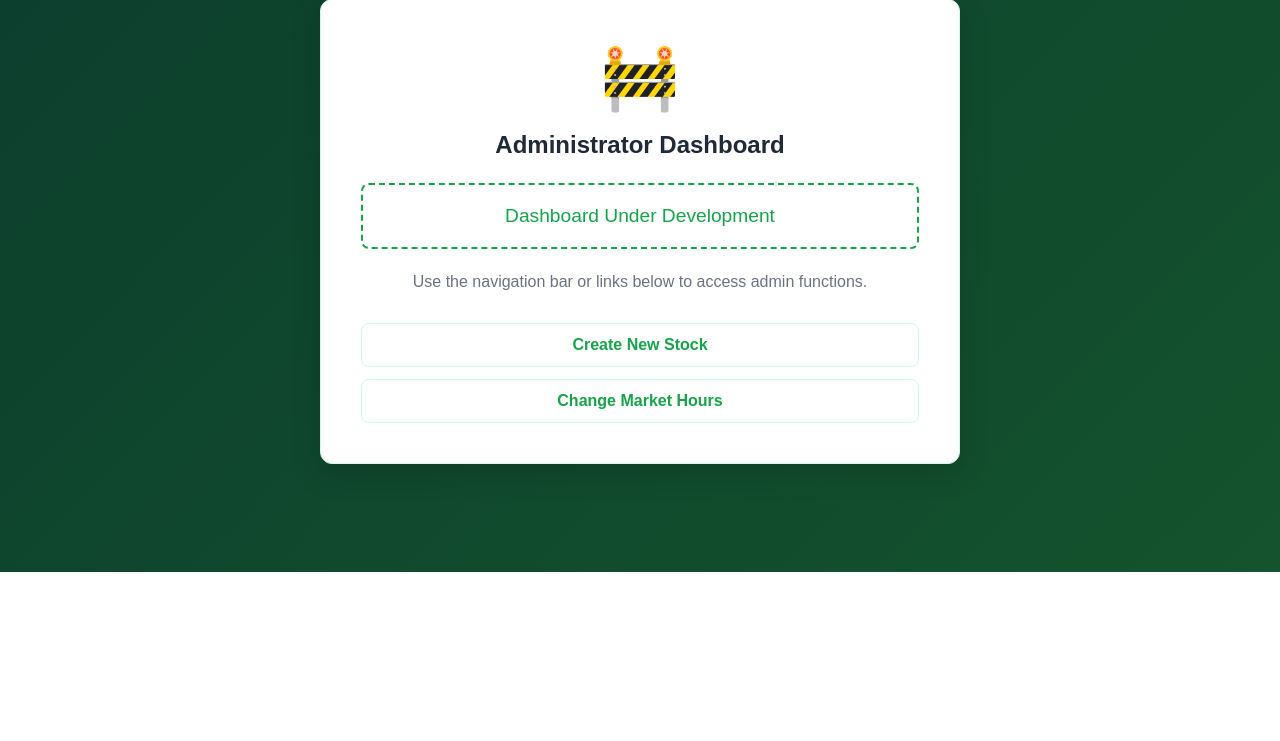
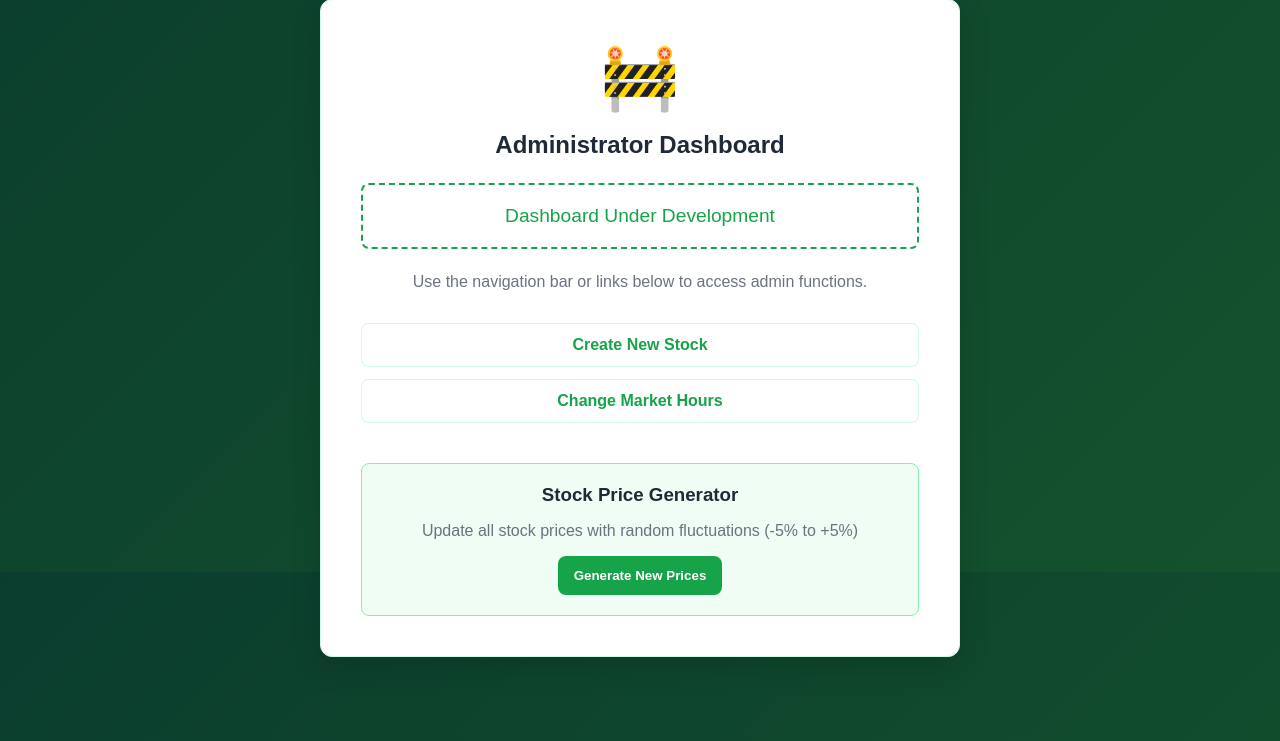
Before and after one commit to jraguil5/IFT401-FinalProject, a Django app: page /admin_dashboard/ in a window 1280 px wide. Shown: the part 228-969 px from the top of the page. Before the commit the page ends 800 px from the top, so only its background shows below. Run offline with Django 5.2, Linux system fonts and the light colour scheme; the visitor is signed in with stand-in values (Sample User, id 1).

Commit message:
Add Generate Prices button to admin dashboard

```diff
--- a/customer/static/js/buy_stock.js
+++ b/customer/static/js/buy_stock.js
@@ -1,5 +1,4 @@
 // Buy Stock Page - Handles stock selection, calculation, and purchase
-// Written by: InvestR.io Team
 console.log('buy_stock.js loaded!');
 // Get DOM elements
 const stockSelect = document.getElementById('stock');
--- a/customer/templates/admin/admin_dashboard.html
+++ b/customer/templates/admin/admin_dashboard.html
@@ -38,7 +38,67 @@
                 <a href="{% url 'admin_create_stock' %}">Create New Stock</a>
                 <a href="{% url 'admin_change_market_hours' %}">Change Market Hours</a>
             </div>
+
+            <div style="margin-top: 40px; padding: 20px; background: #f0fdf4; border: 1px solid #86efac; border-radius: 8px;">
+                <h3 style="margin: 0 0 12px;">Stock Price Generator</h3>
+                <p style="color: var(--muted); margin-bottom: 16px;">
+                    Update all stock prices with random fluctuations (-5% to +5%)
+                </p>
+                <button id="generatePricesBtn" class="btn" style="width: auto;">
+                    Generate New Prices
+                </button>
+                <div id="priceGenStatus" style="margin-top: 12px; display: none;"></div>
+            </div>
         </div>
     </main>
+
+    <script src="{% static 'js/admin.js' %}"></script>
+    <script>
+        const generateBtn = document.getElementById('generatePricesBtn');
+        const statusDiv = document.getElementById('priceGenStatus');
+
+        generateBtn.addEventListener('click', async () => {
+            generateBtn.disabled = true;
+            generateBtn.textContent = 'Generating...';
+            statusDiv.style.display = 'none';
+
+            try {
+                const response = await fetch('/api/v1/admin/generate_prices/', {
+                    method: 'POST',
+                    headers: {
+                        'X-CSRFToken': getCookie('csrftoken')
+                    }
+                });
+
+                const data = await response.json();
+
+                if (response.ok) {
+                    statusDiv.style.display = 'block';
+                    statusDiv.style.color = '#065f46';
+                    statusDiv.style.background = '#d1fae5';
+                    statusDiv.style.padding = '10px 12px';
+                    statusDiv.style.borderRadius = '8px';
+                    statusDiv.textContent = `${data.message}`;
+                } else {
+                    statusDiv.style.display = 'block';
+                    statusDiv.style.color = '#b91c1c';
+                    statusDiv.style.background = '#fee2e2';
+                    statusDiv.style.padding = '10px 12px';
+                    statusDiv.style.borderRadius = '8px';
+                    statusDiv.textContent = `${data.error || 'Failed to generate prices'}`;
+                }
+            } catch (error) {
+                statusDiv.style.display = 'block';
+                statusDiv.style.color = '#b91c1c';
+                statusDiv.style.background = '#fee2e2';
+                statusDiv.style.padding = '10px 12px';
+                statusDiv.style.borderRadius = '8px';
+                statusDiv.textContent = 'Network error. Please try again.';
+            } finally {
+                generateBtn.disabled = false;
+                generateBtn.textContent = '🎲 Generate New Prices';
+            }
+        });
+    </script>
 </body>
 </html>
--- a/customer/views.py
+++ b/customer/views.py
@@ -6,11 +6,15 @@ from django.shortcuts import render, redirect
 from django.contrib import messages
 from django.db import transaction
 from django.utils import timezone
+from django.views.decorators.http import require_http_methods
 from rest_framework import viewsets, permissions, status
 from rest_framework.decorators import action, api_view, permission_classes
 from rest_framework.response import Response
 from decimal import Decimal, InvalidOperation
 from .utils import is_market_open, get_market_status
+from django.core.management import call_command
+import io
+import sys
 
 from .models import BrokerageAccount, CustomUser, Transaction, Stock, Order, Trade, Position
 from .serializers import (
@@ -551,3 +555,42 @@ def admin_update_market_hours(request):
 def get_market_status_api(request):
     status_data = get_market_status()
     return Response(status_data)
+
+@login_required
+@require_http_methods(["POST"])
+def admin_generate_prices(request):
+    """API endpoint to trigger price generation"""
+
+    # Check if user is admin
+    if request.user.role != 'admin':
+        return JsonResponse({
+            'error': 'Unauthorized. Admin access required.'
+        }, status=403)
+
+    try:
+        # Capture command output
+        old_stdout = sys.stdout
+        sys.stdout = buffer = io.StringIO()
+
+        # Run the management command
+        call_command('generate_prices')
+
+        # Restore stdout and get output
+        sys.stdout = old_stdout
+        output = buffer.getvalue()
+
+        # Count updated stocks
+        from customer.models import Stock
+        stock_count = Stock.objects.count()
+
+        return JsonResponse({
+            'success': True,
+            'message': f'Successfully updated prices for {stock_count} stocks',
+            'details': output
+        })
+
+    except Exception as e:
+        sys.stdout = old_stdout
+        return JsonResponse({
+            'error': f'Failed to generate prices: {str(e)}'
+        }, status=500)
--- a/investr/urls.py
+++ b/investr/urls.py
@@ -9,8 +9,8 @@ from customer.views import (
     portfolio_view, buy_stock_view, sell_stock_view,
     deposit_cash_view, withdraw_cash_view,
     admin_change_market_hours_view, admin_create_stock_view,
-    role_based_redirect, sign_out_user, admin_create_stock_api,  admin_update_market_hours,
-    get_market_status_api,
+    role_based_redirect, sign_out_user, admin_create_stock_api, admin_update_market_hours,
+    get_market_status_api,admin_generate_prices,
 )
 
 router = DefaultRouter()
@@ -48,6 +48,8 @@ urlpatterns = [
     # Admin APIs
     path('api/v1/admin/create_stock/', admin_create_stock_api, name='api_admin_create_stock'),
     path('api/v1/admin/market_hours/', admin_update_market_hours, name='api_admin_market_hours'),
+    path('api/v1/admin/generate_prices/',admin_generate_prices, name='api_admin_generate_prices'),
+
 
     # Market status API (available to all authenticated users)
     path('api/v1/market-status/', get_market_status_api, name='api_market_status'),
```
